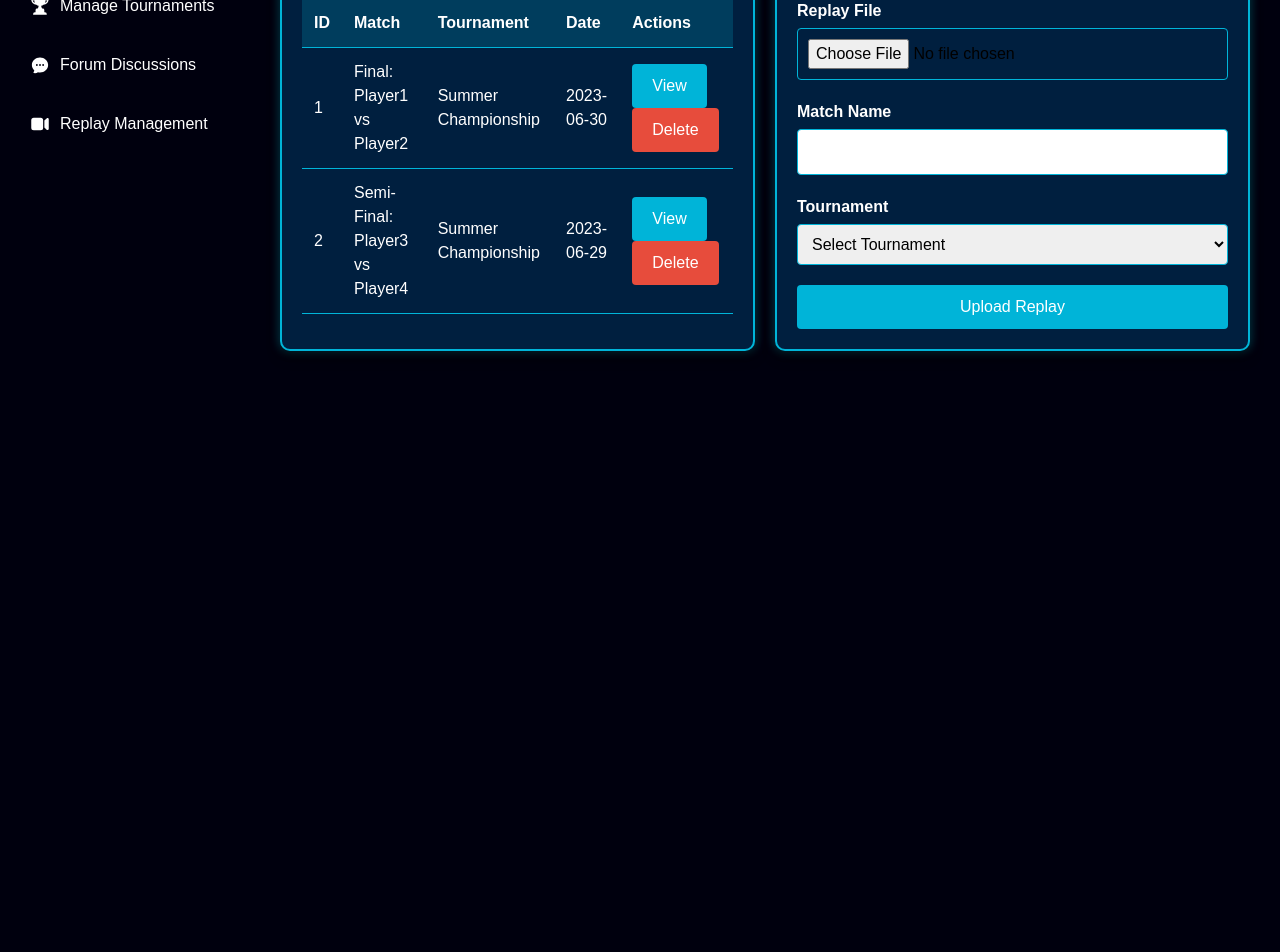
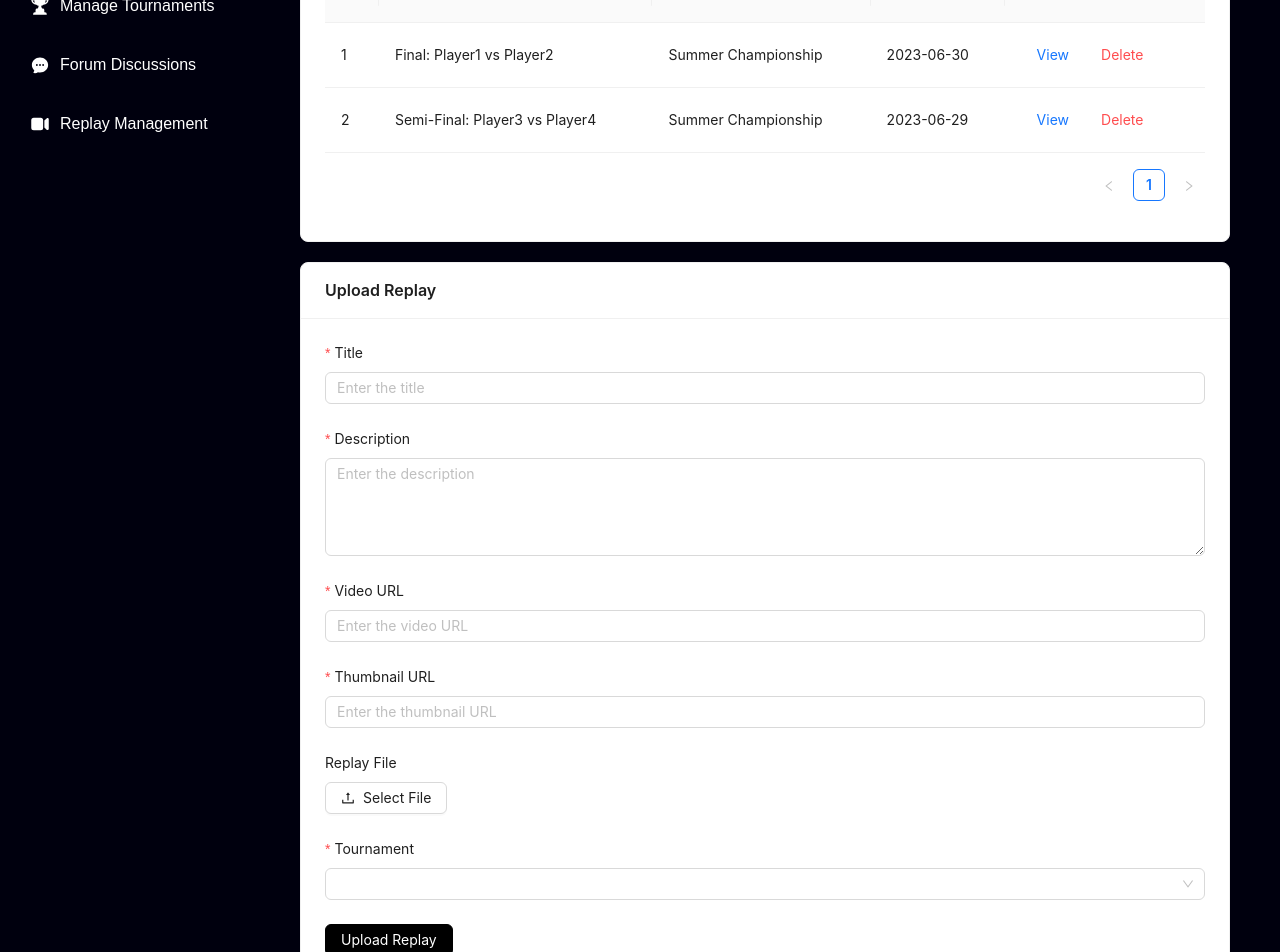
Before and after one commit to AdiAndika/Fiks-Turnament-e-sport, a React (Vite) app: page /admin/replays in a window 1280 px wide. Shown: the part 220-1172 px from the top of the page. Before the commit the page ends 800 px from the top, so only its background shows below. Built offline with nearby package versions, Linux system fonts and the light colour scheme.

Commit message:
management replay

```diff
--- a/src/pages/Admin/replays/page.jsx
+++ b/src/pages/Admin/replays/page.jsx
@@ -76,78 +76,89 @@ export default function ReplayManagement() {
   ];
 
   return (
-    <>
-      <header className="custom-admin-header">
-        <h1 className="custom-dashboard-title">Replay Management</h1>
-      </header>
+    <Layout style={{ background: "transparent" }}>
+      <Content style={{ padding: "20px", background: "transparent" }}>
+        <Title level={2} style={{ marginBottom: "20px", color: "white"  }}>
+          Replay Management
+        </Title>
 
-      <section className="custom-dashboard-section">
-        <div className="custom-dashboard-card">
-          <h3 className="custom-card-title">Recent Replays</h3>
-          <p className="custom-card-description">
-            View and manage recently uploaded replays.
-          </p>
-          <table className="custom-table">
-            <thead>
-              <tr>
-                <th>ID</th>
-                <th>Match</th>
-                <th>Tournament</th>
-                <th>Date</th>
-                <th>Actions</th>
-              </tr>
-            </thead>
-            <tbody>
-              <tr>
-                <td>1</td>
-                <td>Final: Player1 vs Player2</td>
-                <td>Summer Championship</td>
-                <td>2023-06-30</td>
-                <td>
-                  <button className="custom-button">View</button>
-                  <button className="custom-button custom-button-danger">Delete</button>
-                </td>
-              </tr>
-              <tr>
-                <td>2</td>
-                <td>Semi-Final: Player3 vs Player4</td>
-                <td>Summer Championship</td>
-                <td>2023-06-29</td>
-                <td>
-                  <button className="custom-button">View</button>
-                  <button className="custom-button custom-button-danger">Delete</button>
-                </td>
-              </tr>
-            </tbody>
-          </table>
-        </div>
+        <Card title="Recent Replays" style={{ marginBottom: "20px" }}>
+          <Table dataSource={dataSource} columns={columns} rowKey="id" />
+        </Card>
 
-        <div className="custom-dashboard-card">
-          <h3 className="custom-card-title">Upload Replay</h3>
-          <p className="custom-card-description">
-            Upload and categorize new tournament replays.
-          </p>
-          <form className="custom-form">
-            <div className="custom-form-group">
-              <label htmlFor="replayFile">Replay File</label>
-              <input type="file" id="replayFile" name="replayFile" className="custom-input" accept=".rep,.zip" />
-            </div>
-            <div className="custom-form-group">
-              <label htmlFor="matchName">Match Name</label>
-              <input type="text" id="matchName" name="matchName" className="custom-input" />
-            </div>
-            <div className="custom-form-group">
-              <label htmlFor="tournament">Tournament</label>
-              <select id="tournament" name="tournament" className="custom-input">
-                <option value="">Select Tournament</option>
-                <option value="1">Summer Championship</option>
-                <option value="2">Fall Invitational</option>
-              </select>
-            </div>
-            <button type="submit" className="custom-button">Upload Replay</button>
-          </form>
-        </div>
-      </section>
-    </>
+        <Card title="Upload Replay">
+          <Form
+            form={form}
+            layout="vertical"
+            onFinish={handleFinish}
+            initialValues={{ tournament: "" }}
+          >
+            <Form.Item
+              label="Title"
+              name="title"
+              rules={[{ required: true, message: "Please enter the title" }]}
+            >
+              <Input placeholder="Enter the title" />
+            </Form.Item>
+
+            <Form.Item
+              label="Description"
+              name="description"
+              rules={[{ required: true, message: "Please enter the description" }]}
+            >
+              <Input.TextArea placeholder="Enter the description" rows={4} />
+            </Form.Item>
+
+            <Form.Item
+              label="Video URL"
+              name="videoUrl"
+              rules={[{ required: true, message: "Please enter the video URL" }]}
+            >
+              <Input placeholder="Enter the video URL" />
+            </Form.Item>
+
+            <Form.Item
+              label="Thumbnail URL"
+              name="thumbnailUrl"
+              rules={[{ required: true, message: "Please enter the thumbnail URL" }]}
+            >
+              <Input placeholder="Enter the thumbnail URL" />
+            </Form.Item>
+
+            <Form.Item
+              label="Replay File"
+              name="replayFile"
+              valuePropName="fileList"
+              getValueFromEvent={(e) => (Array.isArray(e) ? e : e?.fileList)}
+            >
+              <Upload name="file" listType="text" beforeUpload={() => false}>
+                <Button icon={<UploadOutlined />}>Select File</Button>
+              </Upload>
+            </Form.Item>
+
+            <Form.Item
+              label="Tournament"
+              name="tournament"
+              rules={[{ required: true, message: "Please select a tournament" }]}
+            >
+              <Select placeholder="Select a tournament">
+                <Option value="1">Summer Championship</Option>
+                <Option value="2">Fall Invitational</Option>
+              </Select>
+            </Form.Item>
+
+            <Form.Item>
+            <Button
+              type="primary"
+              htmlType="submit"
+              style={{ backgroundColor: 'black', color: 'white', borderColor: 'black' }}
+            >
+              Upload Replay
+            </Button>
+            </Form.Item>
+          </Form>
+        </Card>
+      </Content>
+    </Layout>
   );
 }
```
